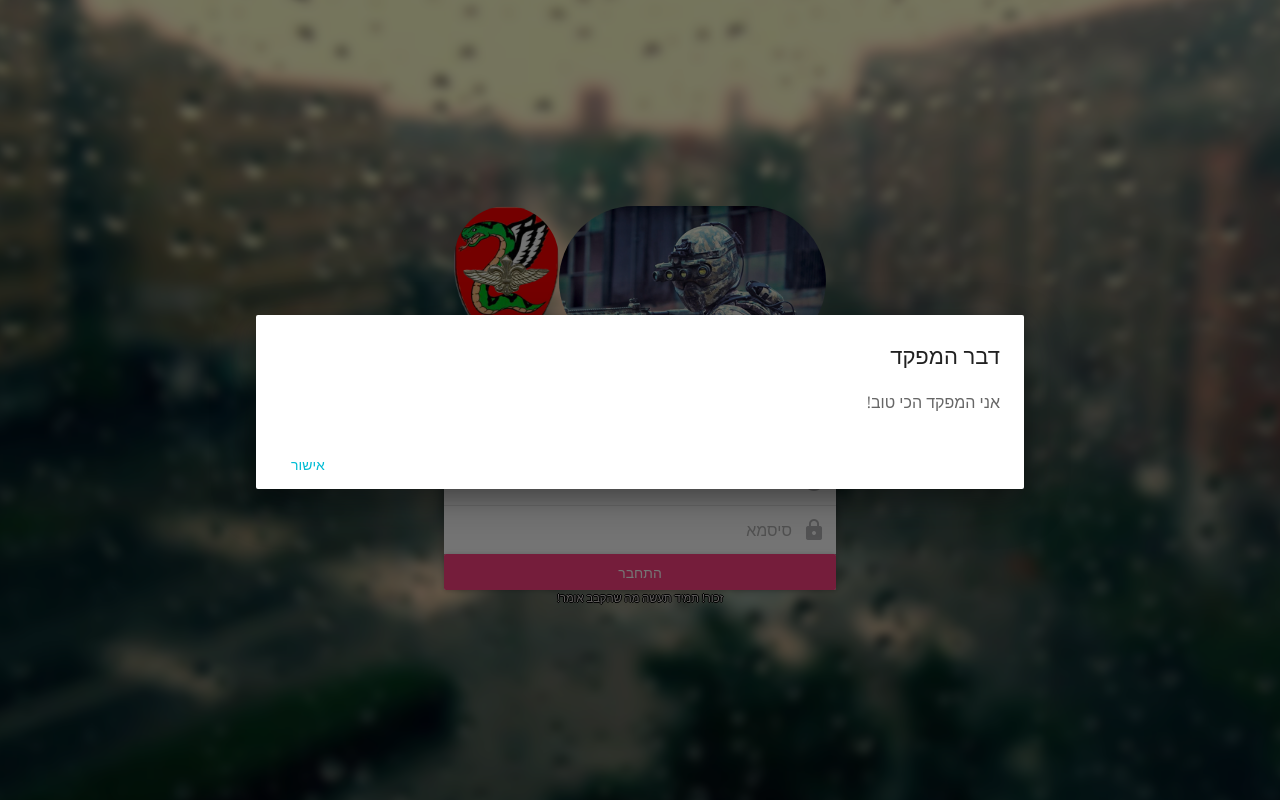
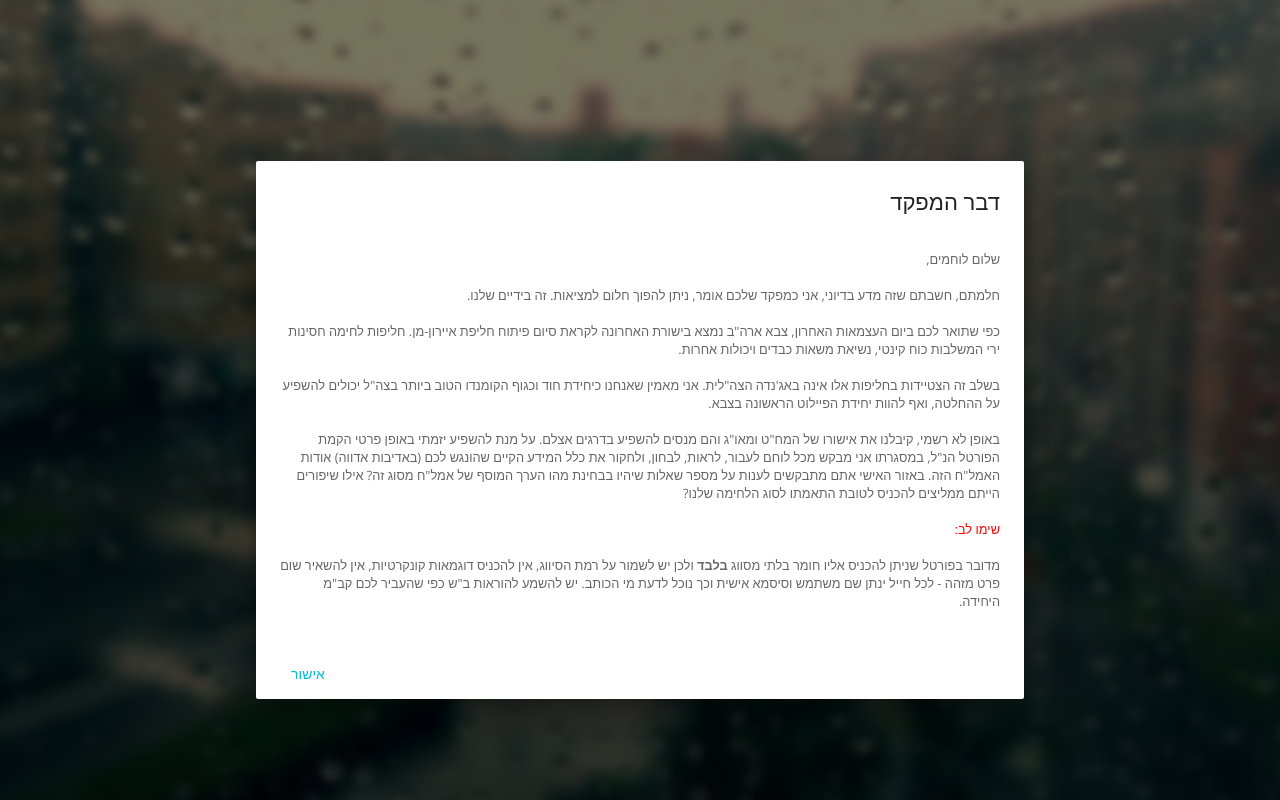
Before and after one commit to boaz221/bstrong, a React (Create React App) app: page /login in a window 1280 px wide. Built offline with nearby package versions, Linux system fonts and the light colour scheme; what react-tap-event-plugin would draw is missing.

Commit message:
added the content

```diff
--- /dev/null
+++ b/src/Login/CommanderContent/CommanderContent.css
@@ -0,0 +1,7 @@
+.commander-warning{
+    color: red;
+}
+
+.commander-content{
+    font-size: 0.8em;
+}
--- a/src/Login/CommanderContent/CommanderContent.js
+++ b/src/Login/CommanderContent/CommanderContent.js
@@ -4,15 +4,16 @@ import Dialog from 'material-ui/Dialog';
 import FlatButton from 'material-ui/FlatButton';
 import RaisedButton from 'material-ui/RaisedButton';
 
-import commanderContentStyle from "./CommanderContent.css";
+import "./CommanderContent.css";
+import commanderContentStyle from "./CommanderContent.style.js";
 
 class CommanderContent extends Component {
     state = {
         isOpen: false
     };
 
-    componentWillMount(){
-        if(this.props.startOpen){
+    componentWillMount() {
+        if (this.props.startOpen) {
             this.openDialog();
         }
     }
@@ -35,11 +36,39 @@ class CommanderContent extends Component {
                     actions={actions}
                     actionsContainerStyle={commanderContentStyle.actions}
                     style={commanderContentStyle.dialog}
+                    bodyStyle={commanderContentStyle.body}
                     modal={false}
                     open={this.state.isOpen}
-                    onRequestClose={() => this.closeDialog()}
-                >
-                    אני המפקד הכי טוב!
+                    onRequestClose={() => this.closeDialog()}>
+                    <p className="commander-content">
+                        שלום לוחמים,
+                        <br/>
+                        <br/>
+                        חלמתם, חשבתם שזה מדע בדיוני, אני כמפקד שלכם אומר, ניתן להפוך חלום למציאות. זה בידיים שלנו.
+                        <br/>
+                        <br/>
+                        כפי שתואר לכם ביום העצמאות האחרון, צבא ארה"ב נמצא בישורת האחרונה לקראת סיום פיתוח חליפת
+                        איירון-מן. חליפות לחימה חסינות ירי המשלבות כוח קינטי, נשיאת משאות כבדים ויכולות אחרות.
+                        <br/>
+                        <br/>
+                        בשלב זה הצטיידות בחליפות אלו אינה באג'נדה הצה"לית. אני מאמין שאנחנו כיחידת חוד וכגוף הקומנדו
+                        הטוב ביותר בצה"ל יכולים להשפיע על ההחלטה, ואף להוות יחידת הפיילוט הראשונה בצבא.
+                        <br/>
+                        <br/>
+                        באופן לא רשמי, קיבלנו את אישורו של המח"ט ומאו"ג והם מנסים להשפיע בדרגים אצלם. על מנת להשפיע
+                        יזמתי באופן פרטי הקמת הפורטל הנ"ל, במסגרתו אני מבקש מכל לוחם לעבור, לראות, לבחון, ולחקור את כלל
+                        המידע הקיים שהונגש לכם (באדיבות אדווה) אודות האמל"ח הזה. באזור האישי אתם מתבקשים לענות על מספר
+                        שאלות שיהיו בבחינת מהו הערך המוסף של אמל"ח מסוג זה? אילו שיפורים הייתם ממליצים להכניס לטובת
+                        התאמתו לסוג הלחימה שלנו?
+                        <br/>
+                        <br/>
+                        <span className="commander-warning">שימו לב:</span>
+                        <br/>
+                        <br/>
+                        מדובר בפורטל שניתן להכניס אליו חומר בלתי מסווג <b>בלבד&nbsp;</b>
+                        ולכן יש לשמור על רמת הסיווג, אין להכניס דוגמאות קונקרטיות, אין להשאיר שום פרט מזהה - לכל חייל ינתן שם משתמש וסיסמא אישית וכך נוכל לדעת מי הכותב.
+                        יש להשמע להוראות ב"ש כפי שהעביר לכם קב"מ היחידה.
+                    </p>
                 </Dialog>
             </div>
         );
--- a/src/Login/CommanderContent/CommanderContent.css.js
+++ b/src/Login/CommanderContent/CommanderContent.style.js
@@ -1,6 +1,9 @@
 export default {
     dialog:{
-        direction: "rtl"
+        direction: "rtl",
+    },
+    body:{
+        overflowY: "auto"
     },
     actions:{
         direction: "rtl",
--- a/src/Login/LoginForm/LoginForm.js
+++ b/src/Login/LoginForm/LoginForm.js
@@ -49,7 +49,7 @@ function LoginForm(props) {
             <RaisedButton type="submit" label="התחבר" secondary={true} fullWidth={true}
                           onTouchTap={() => login(username, password)}/>
             <div className="commander-warning-container">
-                <span className="login-warning-message">זכור! תמיד תעשה מה שהקבב אומר!</span>
+                <span className="login-warning-message">זכור! נא לפעול לי הוראות בטחון שדה!</span>
             </div>
         </form>
     );
```
